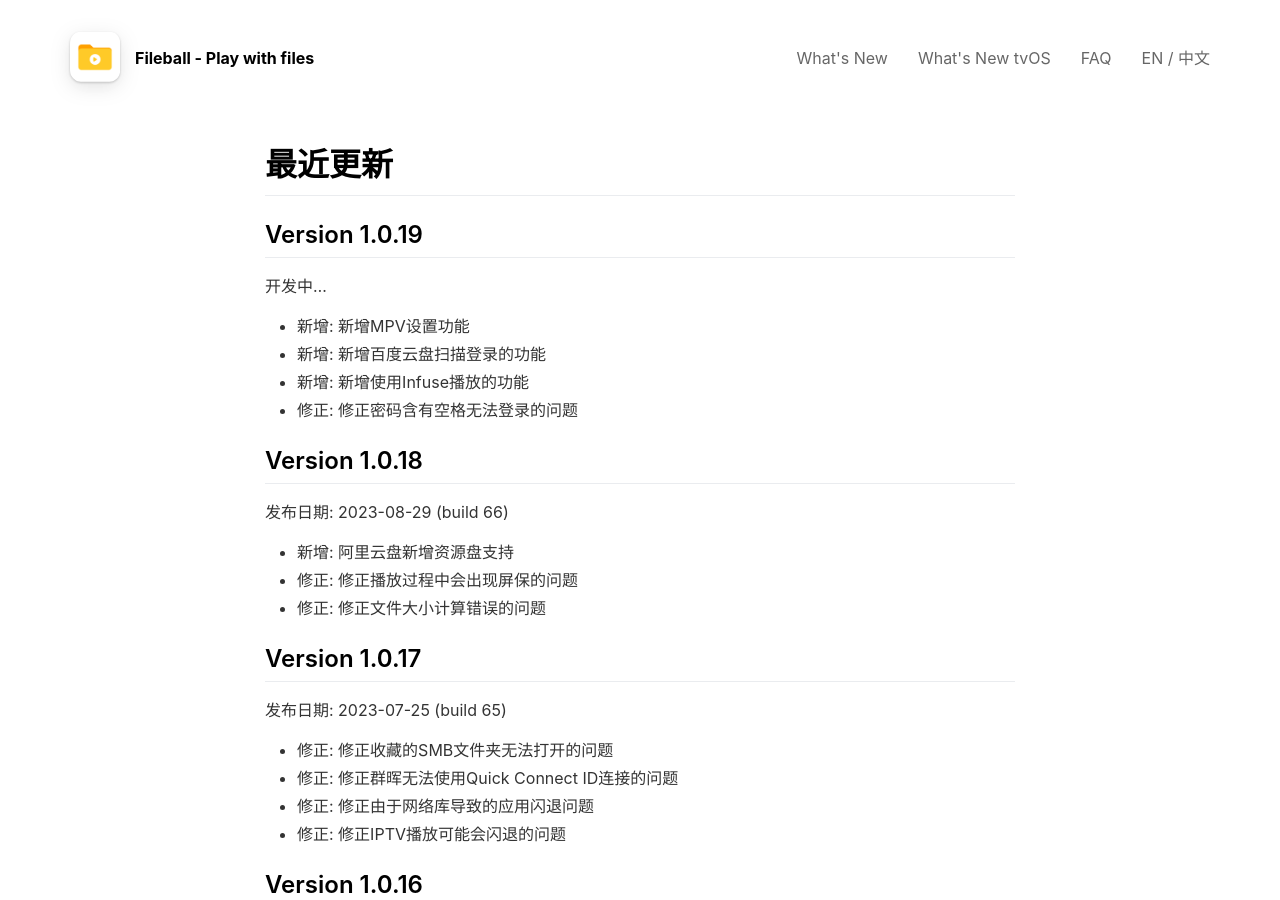
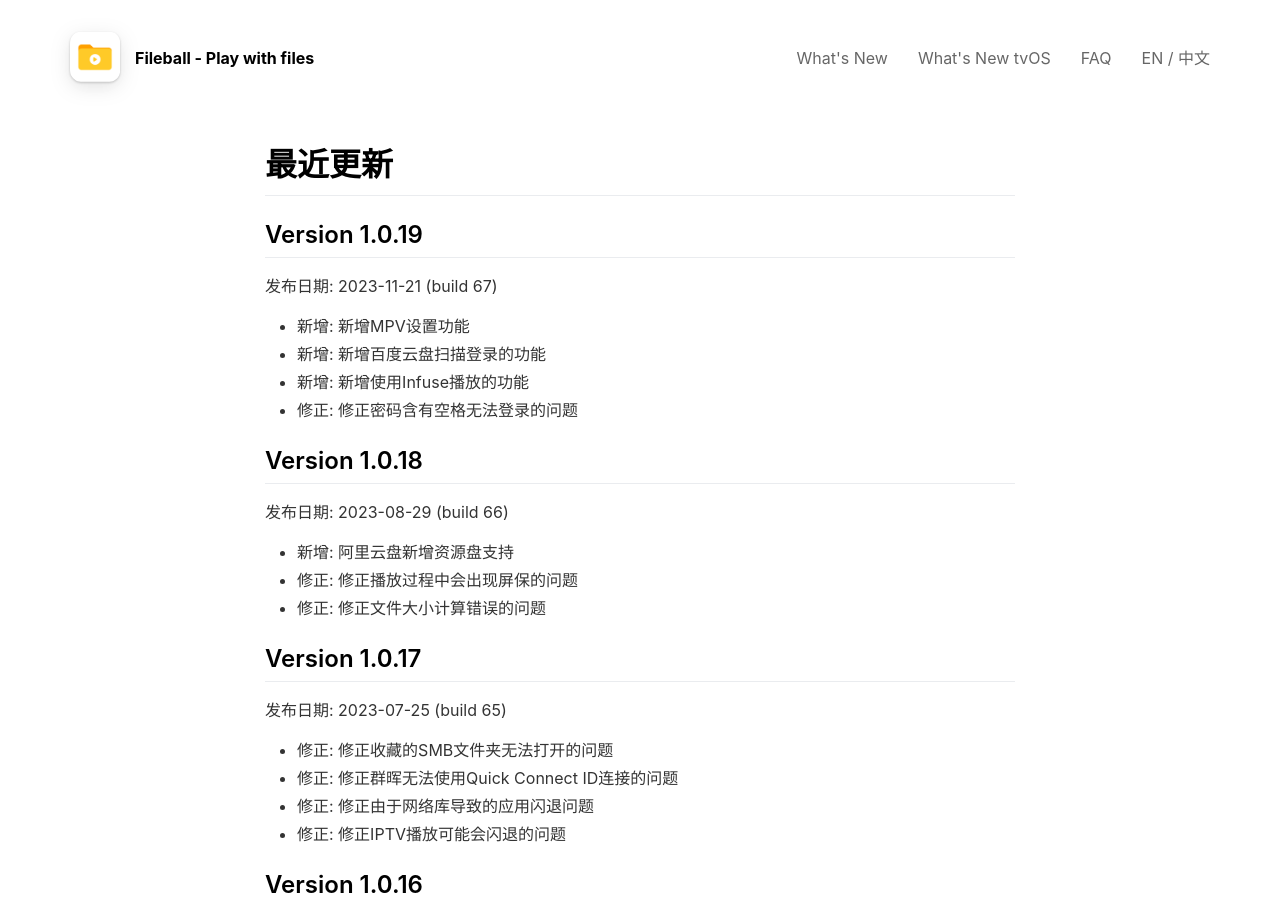
Before and after one commit to alexiscn/fileball.app, a Jekyll site: the page built from _pages/cn/changelog_tv.md, in a window 1280 px wide and 900 px high. Built offline with Jekyll 4.4.1, drawn with Linux system fonts in a browser that asks for light colours; nearby versions of some CDN libraries.

Commit message:
update changelog

```diff
--- a/_pages/cn/changelog_tv.md
+++ b/_pages/cn/changelog_tv.md
@@ -10,7 +10,7 @@
 
 ## **Version 1.0.19**
 
-开发中...
+发布日期: 2023-11-21 (build 67)
 
 - 新增: 新增MPV设置功能
 - 新增: 新增百度云盘扫描登录的功能
```
Also changed, not shown: _pages/changlog_tv.md (+1 -1 lines).
